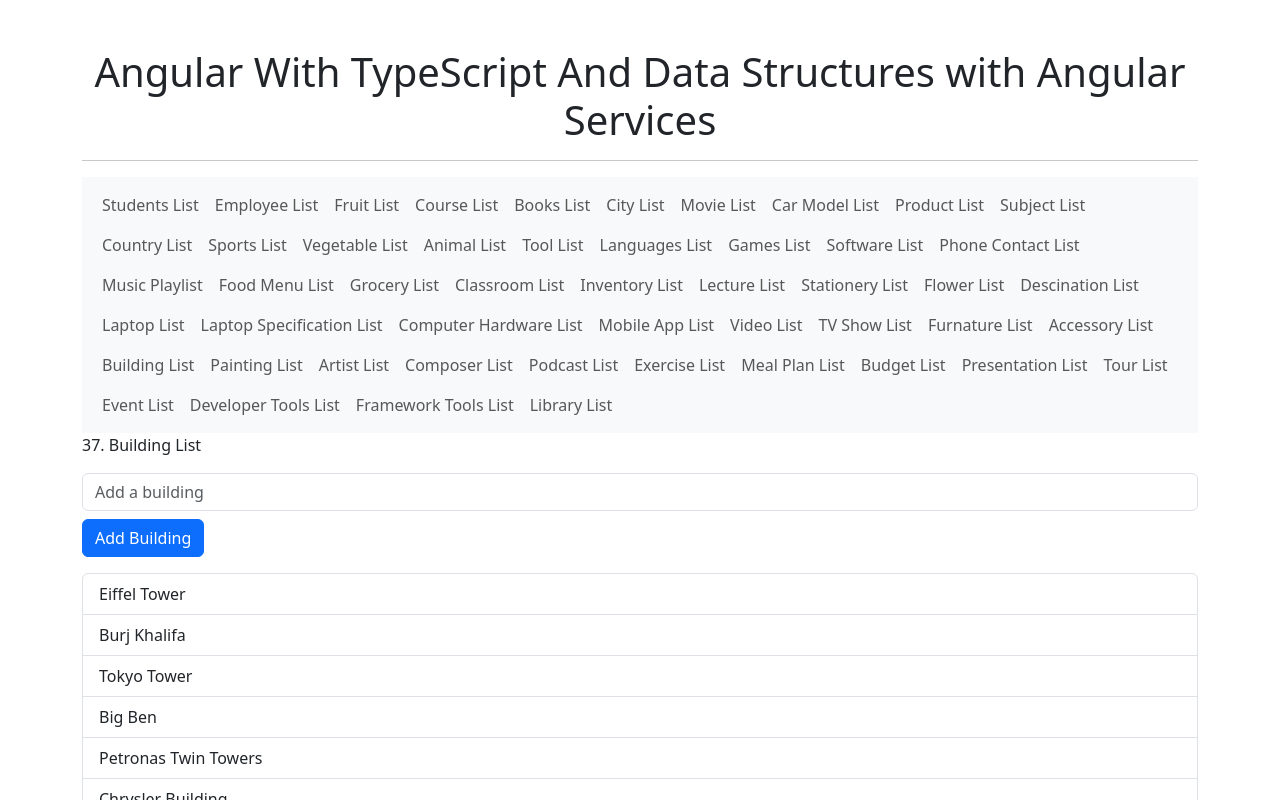
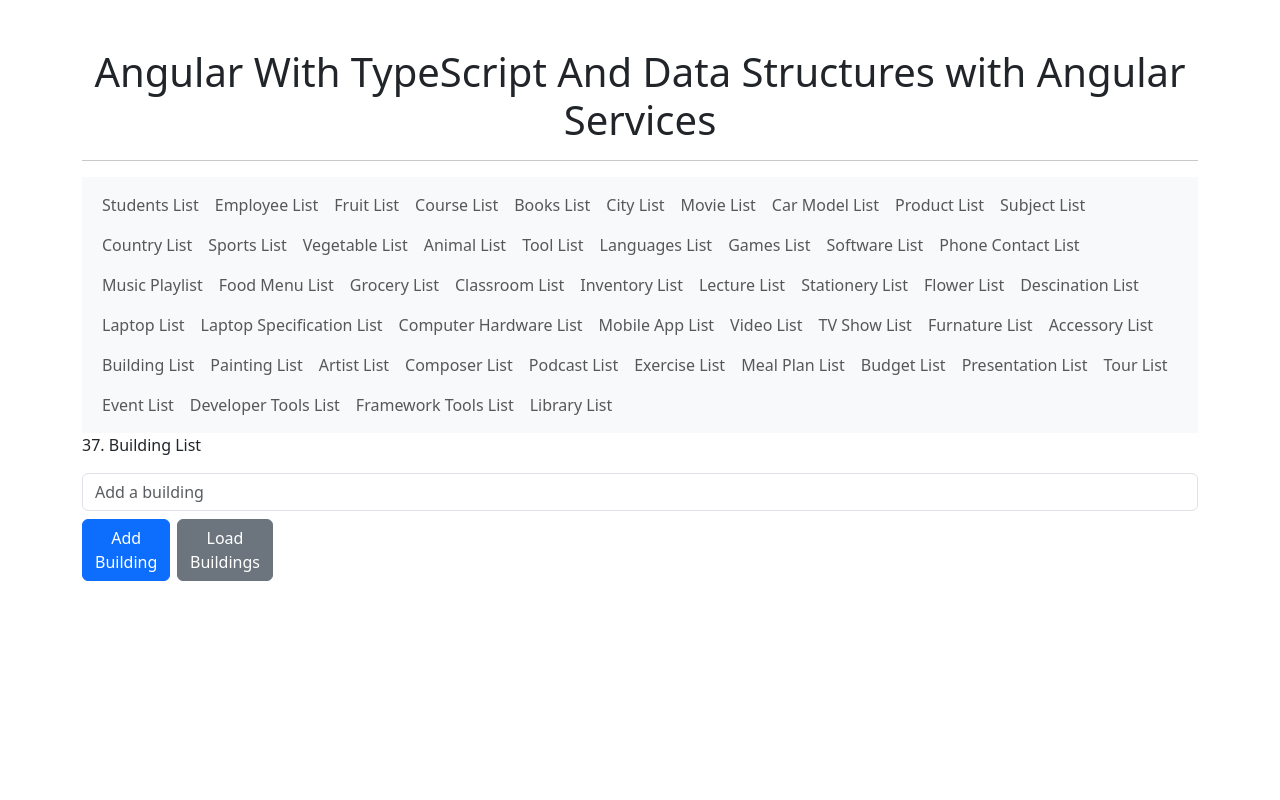
Before and after one commit to muningg/Angular_With_TypeScript_And_Data_Structures, an Angular app: page /building-list in a window 1280 px wide. Shown: the top 800 px of the page. Built offline with nearby package versions, Linux system fonts and the light colour scheme.

Commit message:
feat(building-list-service): add service to load building list

```diff
--- a/src/app/components/building-list/building-list.component.html
+++ b/src/app/components/building-list/building-list.component.html
@@ -1,8 +1,14 @@
 <p>37. Building List</p>
 <input type="text" class="form-control" [(ngModel)]="newBuilding" placeholder="Add a building" />
 
-<button class="btn btn-primary mt-2" (click)="addBuilding()">Add Building</button>
-
+<div class="row">
+  <div class="col-sm-1">
+    <button class="btn btn-primary mt-2" (click)="addBuilding()">Add Building</button>
+  </div>
+  <div class="col-sm-1">
+    <button class="btn btn-secondary mt-2" (click)="provideBuildingsList()">Load Buildings</button>
+  </div>
+</div>
 <ul class="mt-3 list-group">
   <li class="list-group-item" *ngFor="let building of buildings">
     {{building}}
--- a/src/app/components/building-list/building-list.component.ts
+++ b/src/app/components/building-list/building-list.component.ts
@@ -1,4 +1,5 @@
 import { Component } from '@angular/core';
+import { BuildingListService } from './building-list.service';
 
 @Component({
   selector: 'app-building-list',
@@ -6,13 +7,17 @@
   styleUrl: './building-list.component.css'
 })
 export class BuildingListComponent {
-  buildings: string[] = ['Eiffel Tower', 'Burj Khalifa', 'Tokyo Tower', 'Big Ben', 'Petronas Twin Towers', 'Chrysler Building', 'Golden Gate Bridge', 'Staue of Liberty', 'Sydney Opera House', 'Philippine Building'];
+  buildings: string[] = [];
   newBuilding: string = '';
+  constructor(private buildingListService: BuildingListService) { }
 
   addBuilding() {
     if (this.newBuilding.trim()) {
-      this.buildings.push(this.newBuilding);
+      this.buildingListService.addBuilding(this.newBuilding);
       this.newBuilding = '';
     }
   }
+  provideBuildingsList() {
+    this.buildings = this.buildingListService.loadBuildings();
+  }
 }
--- /dev/null
+++ b/src/app/components/building-list/building-list.service.ts
@@ -0,0 +1,18 @@
+import { Injectable } from '@angular/core';
+
+@Injectable({
+  providedIn: 'root'
+})
+export class BuildingListService {
+  private buildings: string[] = [
+    'Eiffel Tower', 'Burj Khalifa', 'Tokyo Tower', 'Big Ben', 'Petronas Twin Towers', 'Chrysler Building', 'Golden Gate Bridge', 'Staue of Liberty', 'Sydney Opera House', 'Philippine Building'
+  ];
+
+  loadBuildings() {
+    return this.buildings;
+  }
+
+  addBuilding(building: string) {
+    this.buildings.push(building);
+  }
+}
```
Also changed, not shown: 1 other file (tests, documents, lock files or other folders).
